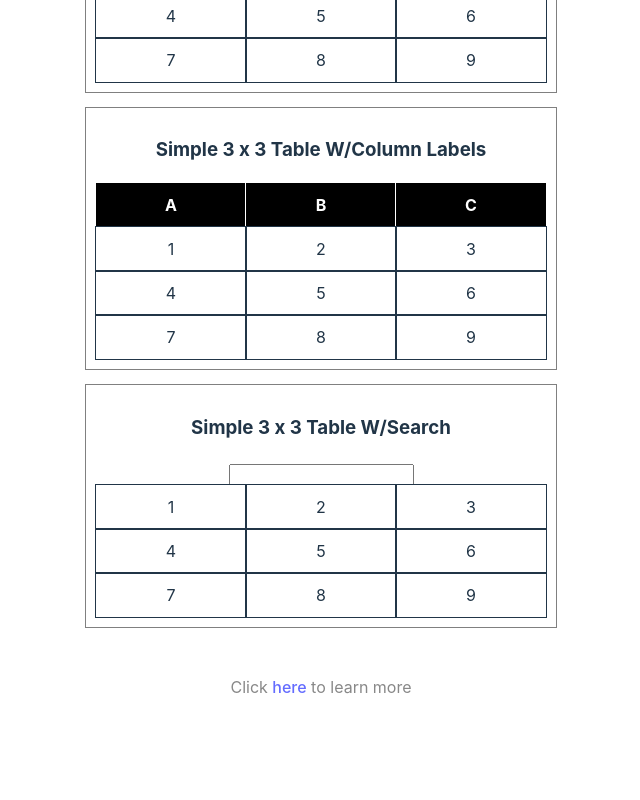
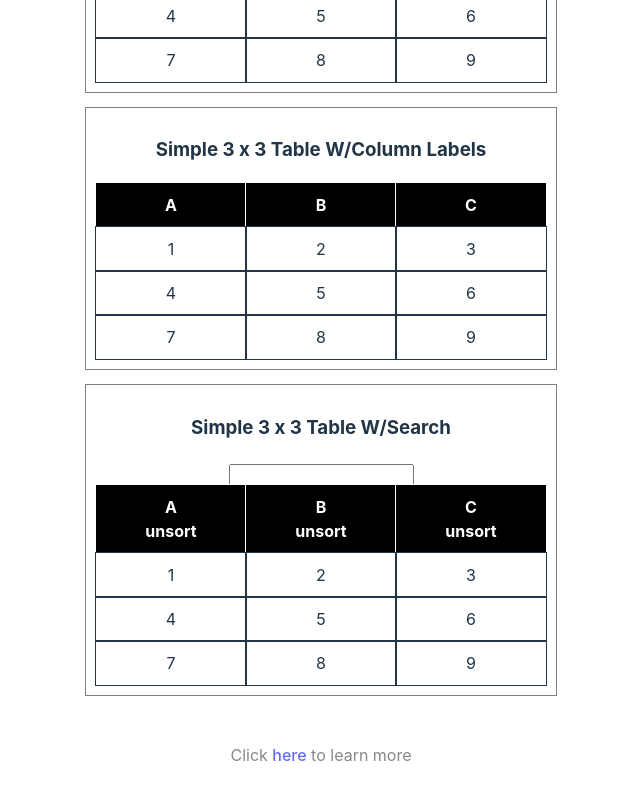
Before and after one commit to p-adams/react-data-jam, a React (Vite) app: page / in a window 1280 px wide. Shown: the part 472-1272 px from the top of the page, without its empty margins (319-959 px from the left). Before the commit the page ends 1219 px from the top, so only its background shows below. Built offline with nearby package versions, Linux system fonts and the light colour scheme.

Commit message:
fix sort

```diff
--- a/src/components/tables/DataJamTable.tsx
+++ b/src/components/tables/DataJamTable.tsx
@@ -2,24 +2,27 @@ import { useMemo, useState } from "react";
 import "./DataJamTable.css";
 
 function DataJamTable(props: DataJamTableProps) {
-  // TODO: APPLY ACTIONS TO DATA
   const { actions, data } = props;
   if (!data) {
     return null;
   }
-  const [sortBy, setSortBy] = useState<SortDir>("ASC");
+
+  // State to track sort direction for each column
+  const [sortDirections, setSortDirections] = useState<{
+    [key: number]: SortDir;
+  }>({});
+
   const search = useMemo<TableData[]>(() => {
     if (!actions?.searchBy) {
       return data;
     }
     return data.filter((row) => {
       return row.some((cell) => {
-        // Convert cell to string if it's not already
         const cellString = cell.toString();
         return cellString.includes(actions.searchBy);
       });
     });
-  }, [actions?.searchBy]);
+  }, [actions?.searchBy, data]);
 
   const [columns, rows] = useMemo(() => {
     const numColumns = data.length > 0 ? data[0].length : 0;
@@ -32,15 +35,24 @@ function DataJamTable(props: DataJamTableProps) {
 
   function toggleSort(header: ColumnHeader) {
     if (props.onToggleSort) {
-      props.onToggleSort?.(header);
+      props.onToggleSort(header);
       return;
     }
-    // TODO: sort internally
-    const sortDir = sortBy === "ASC" ? "DESC" : "ASC";
-    setSortBy(sortDir);
+    // Toggle sort direction for the clicked column
+    const columnIndex = props.columnHeaders?.findIndex((col) => col === header);
+    if (columnIndex !== -1 && columnIndex !== undefined) {
+      const currentSortDirection = sortDirections[columnIndex];
+      const newSortDirection = currentSortDirection === "ASC" ? "DESC" : "ASC";
+      setSortDirections({ ...sortDirections, [columnIndex]: newSortDirection });
+    }
   }
 
   const defaultGridTemplateColumns = `repeat(${search.length}, 1fr)`;
+
+  if (search.length === 0) {
+    return <div>Not found</div>;
+  }
+
   return (
     <div
       className="datajam-table-wrapper"
@@ -55,24 +67,25 @@ function DataJamTable(props: DataJamTableProps) {
             <div key={index} className="data-header">
               <div>{header.label}</div>
               {props.actions?.sortBy && (
-                <div onClick={() => toggleSort(header)}>
-                  sort {/* TODO: replace with icon*/}
+                <div
+                  onClick={() => toggleSort(header)}
+                  className={
+                    sortDirections[index] === "ASC" ? "sort-asc" : "sort-desc"
+                  }
+                >
+                  {sortDirections[index] === "ASC" ? "sort" : "unsort"}
                 </div>
               )}
             </div>
           ))}
         </>
       )}
-      {search.length ? (
-        rows.map((row) =>
-          columns.map((col) => (
-            <div key={`${row}-${col}`} className="data-cell">
-              {search?.[row]?.[col] && <div>{search?.[row]?.[col]}</div>}
-            </div>
-          ))
-        )
-      ) : (
-        <div>Not found</div>
+      {rows.map((row) =>
+        columns.map((col) => (
+          <div key={`${row}-${col}`} className="data-cell">
+            {search?.[row]?.[col] && <div>{search?.[row]?.[col]}</div>}
+          </div>
+        ))
       )}
     </div>
   );
--- a/src/examples/BasicTable.tsx
+++ b/src/examples/BasicTable.tsx
@@ -17,7 +17,7 @@ function BasicTable(props: DataJamTableProps) {
         data={data}
         columnHeaders={columnHeaders}
         actions={actions}
-        onToggleSort={(header) => props.onToggleSort?.(header)}
+        onToggleSort={props.onToggleSort}
       />
     </div>
   );
--- a/src/examples/BasicTableSearch.tsx
+++ b/src/examples/BasicTableSearch.tsx
@@ -20,8 +20,8 @@ function BasicTableSearch(_props: DataJamTableProps) {
         }}
       />
       <BasicTable
+        columnHeaders={[{ label: "A" }, { label: "B" }, { label: "C" }]}
         actions={{ searchBy: searchValue, sortBy: sortBy }}
-        onToggleSort={(header) => handleToggleSort(header)}
       />
     </>
   );
```
